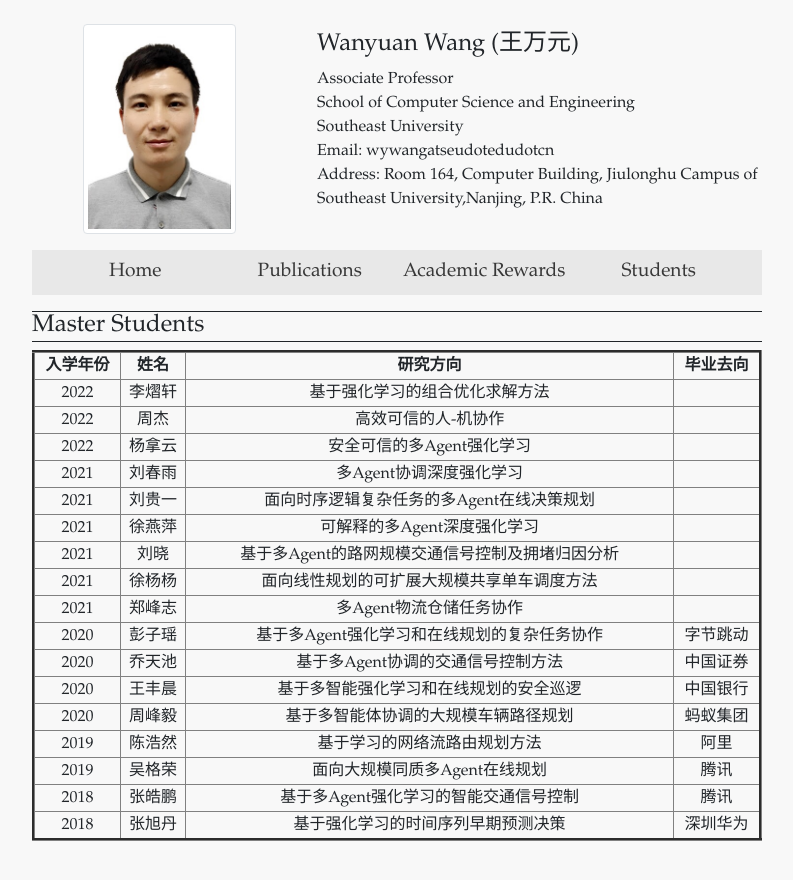
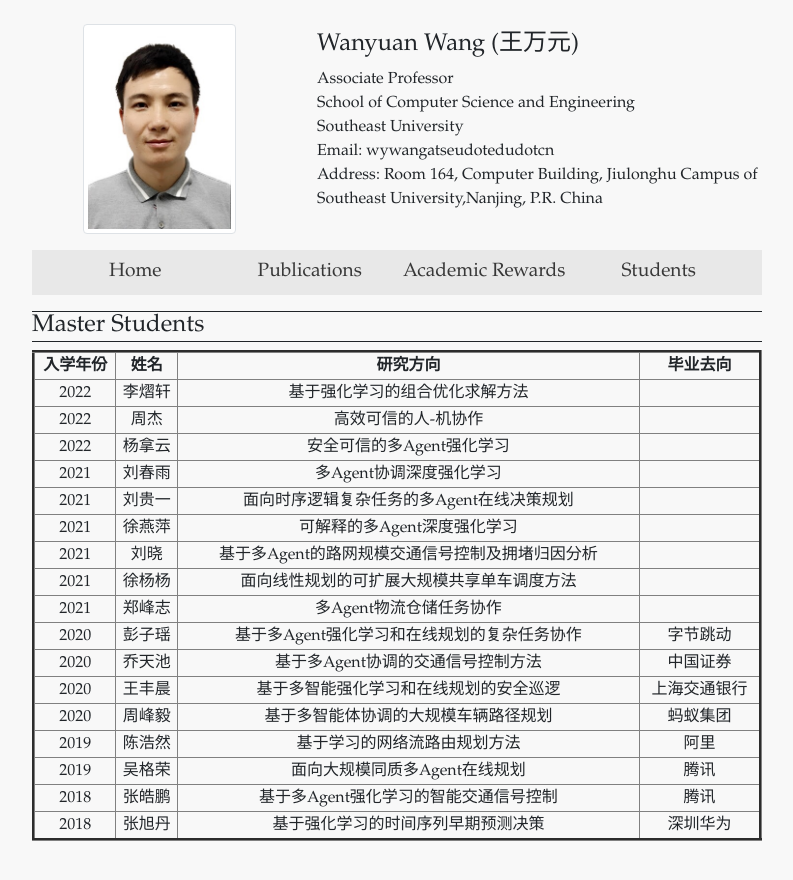
Before and after one commit to wanyuanwang/wanyuanwang.github.io, a Jekyll site: the page built from students.html, in a window 1280 px wide. Shown: the top 880 px of the page, without its empty margins (243-1036 px from the left). Built offline with Jekyll 4.4.1, drawn with Linux system fonts in a browser that asks for light colours.

Commit message:
Update students.html

```diff
--- a/students.html
+++ b/students.html
@@ -81,7 +81,7 @@ layout: default
     	      <td>2020</td>
               <td>王丰晨</td>
               <td>基于多智能强化学习和在线规划的安全巡逻</td>
-              <td>中国银行</td>
+              <td>上海交通银行</td>
           </tr>
             <tr align="center">
     	      <td>2020</td>
```
